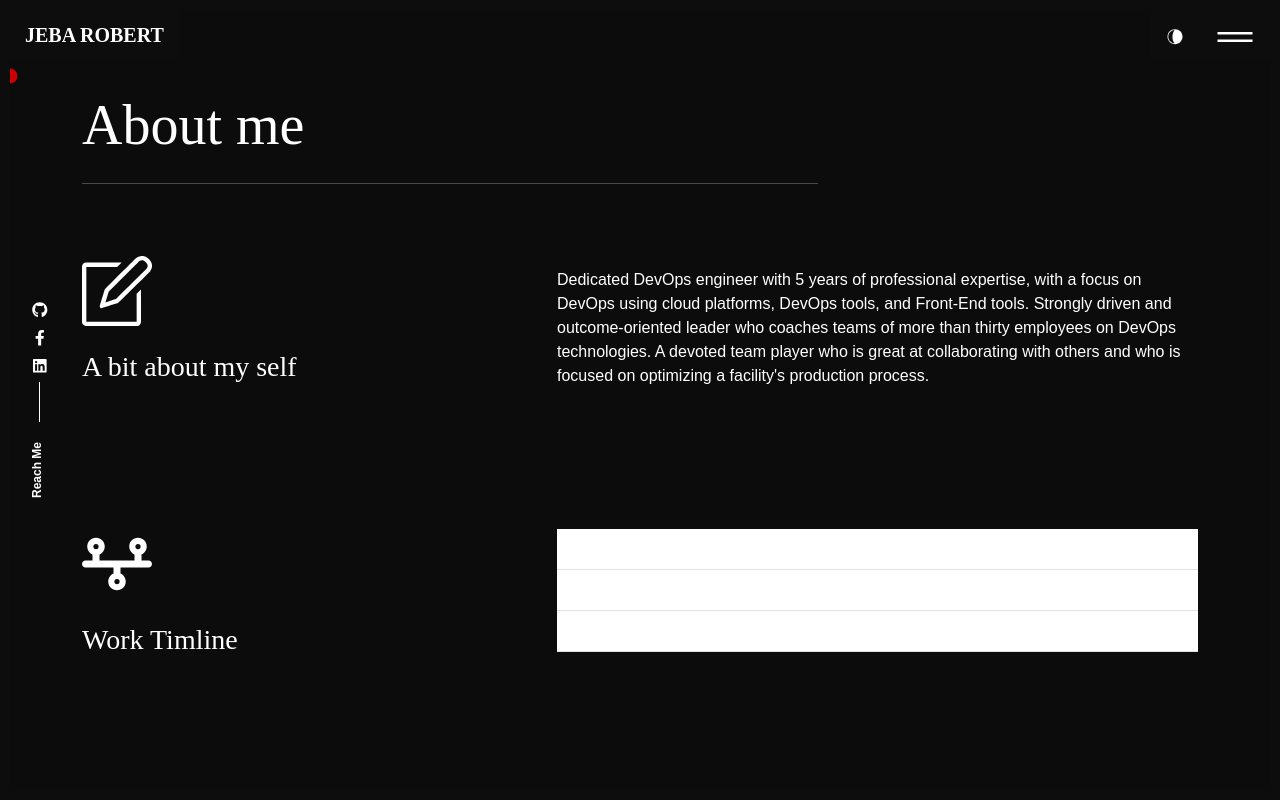
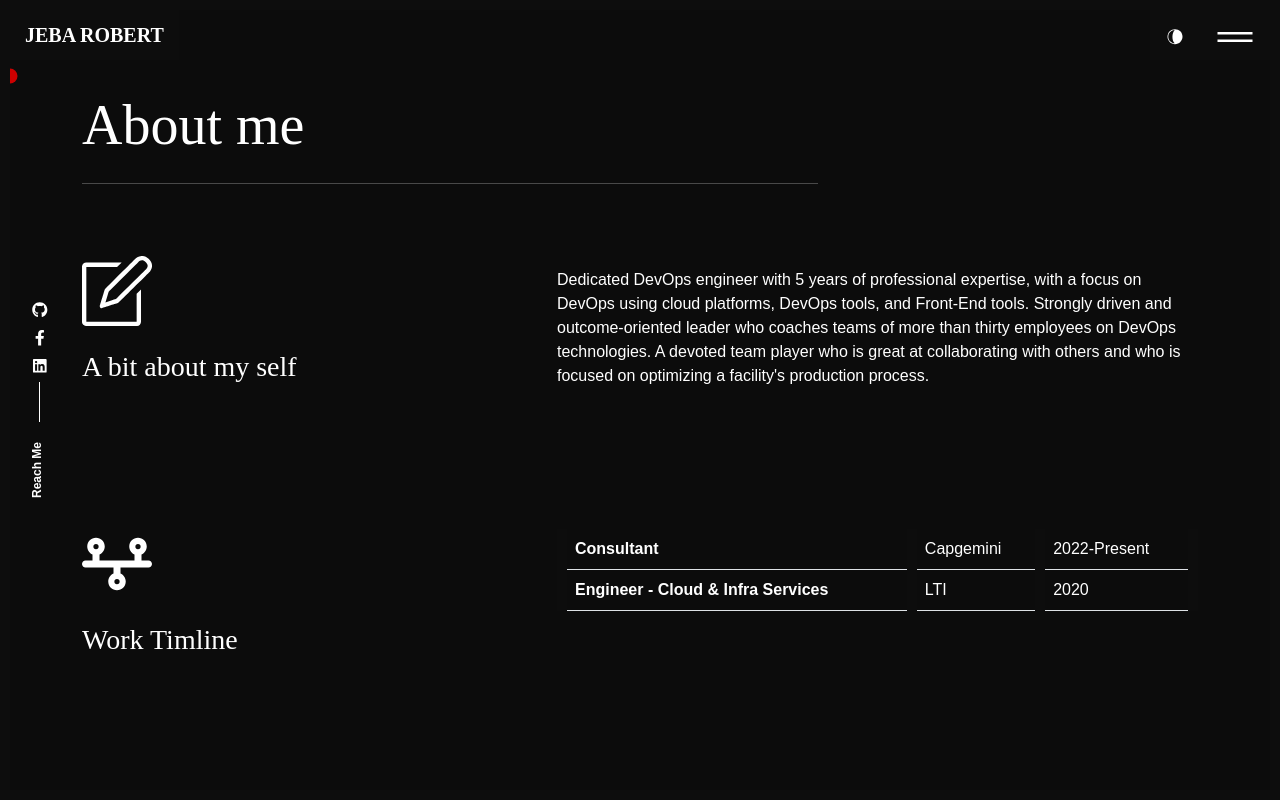
Before and after one commit to jebarobert/my-portfolio, a React (Create React App) app: page /about in a window 1280 px wide. Shown: the top 800 px of the page. Built offline with nearby package versions, Linux system fonts and the light colour scheme.

Commit message:
my new release

```diff
--- a/src/content_option.js
+++ b/src/content_option.js
@@ -5,7 +5,7 @@ import { FaGitlab, FaReact, FaDocker, FaPython, FaAws } from "react-icons/fa";
 const logotext = "JEBA ROBERT";
 const meta = {
     title: "Jeba Robert",
-    description: "I’m Jeba Robert devOps _ Full stack devloper,currently working in Berlin",
+    description: "I’m Jeba Robert _ DevOps Engineer, currently working in India",
 };
 
 const introdata = {
@@ -25,19 +25,14 @@ const dataabout = {
     aboutme: "Dedicated DevOps engineer with 5 years of professional expertise, with a focus on DevOps using cloud platforms, DevOps tools, and Front-End tools. Strongly driven and outcome-oriented leader who coaches teams of more than thirty employees on DevOps technologies. A devoted team player who is great at collaborating with others and who is focused on optimizing a facility's production process.",
 };
 const worktimeline = [{
-        jobtitle: "Designer of week",
-        where: "YAdfi",
-        date: "2020",
+        jobtitle: "Consultant",
+        where: "Capgemini",
+        date: "2022-Present",
     },
     {
-        jobtitle: "Designer of week",
-        where: "Jamalya",
-        date: "2019",
-    },
-    {
-        jobtitle: "Designer of week",
-        where: "ALquds",
-        date: "2019",
+        jobtitle: "Engineer - Cloud & Infra Services",
+        where: "LTI",
+        date: "2020",
     },
 ];
 
--- a/src/pages/about/style.css
+++ b/src/pages/about/style.css
@@ -5,6 +5,9 @@
 .table td,
 .table th {
     color: var(--text-color);
+    background-color: var(--bg-color);
+    border-left: 10px solid var(--primary-color);
+    border-right: 10px solid var(--primary-color);
 }
 
 .t_border {
--- a/src/pages/home/index.js
+++ b/src/pages/home/index.js
@@ -5,7 +5,7 @@ import Typewriter from "typewriter-effect";
 import { introdata, meta } from "../../content_option";
 import { Link } from "react-router-dom";
 import "../../jeba1.jpg";
-import "../../JebaRobert.pdf";
+import pdf from "../../JebaRobert.pdf";
 
 const logo = require('../../jeba1.jpg'); // with require
 export const Home = () => {
@@ -41,7 +41,7 @@ export const Home = () => {
                   />
                 </h1>
                 <p className="mb-1x">{introdata.description}</p>
-                <p className="mb-1x">{introdata.resume} <a href="../../JebaRobert.pdf" target="_blank">here</a></p>
+                <p className="mb-1x">{introdata.resume} <a href={pdf} target="_blank">here</a></p>
                 <div className="intro_btn-action pb-5">
                   <Link to="/portfolio" className="text_2">
                     <div id="button_p" className="ac_btn btn ">
```
